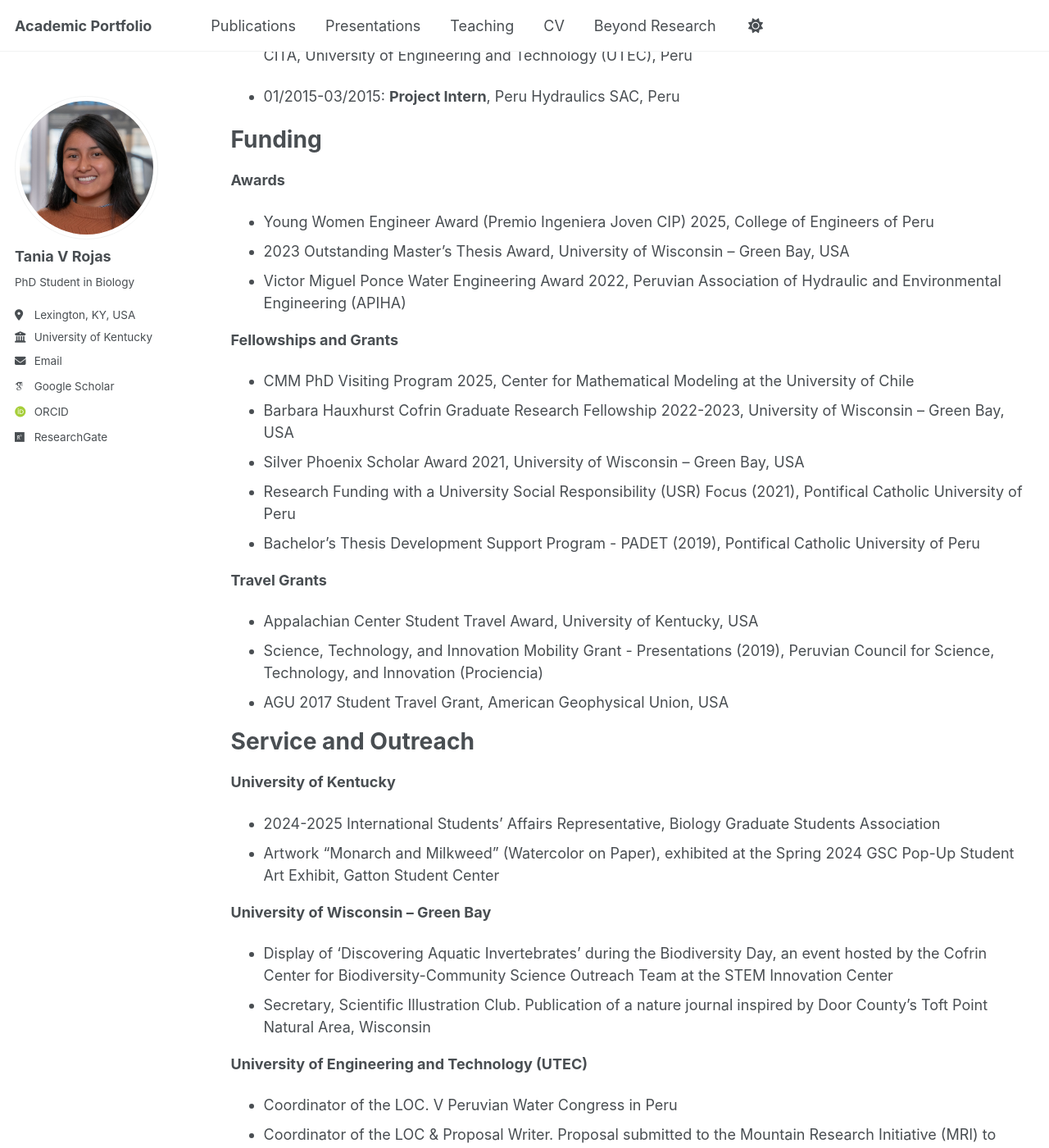
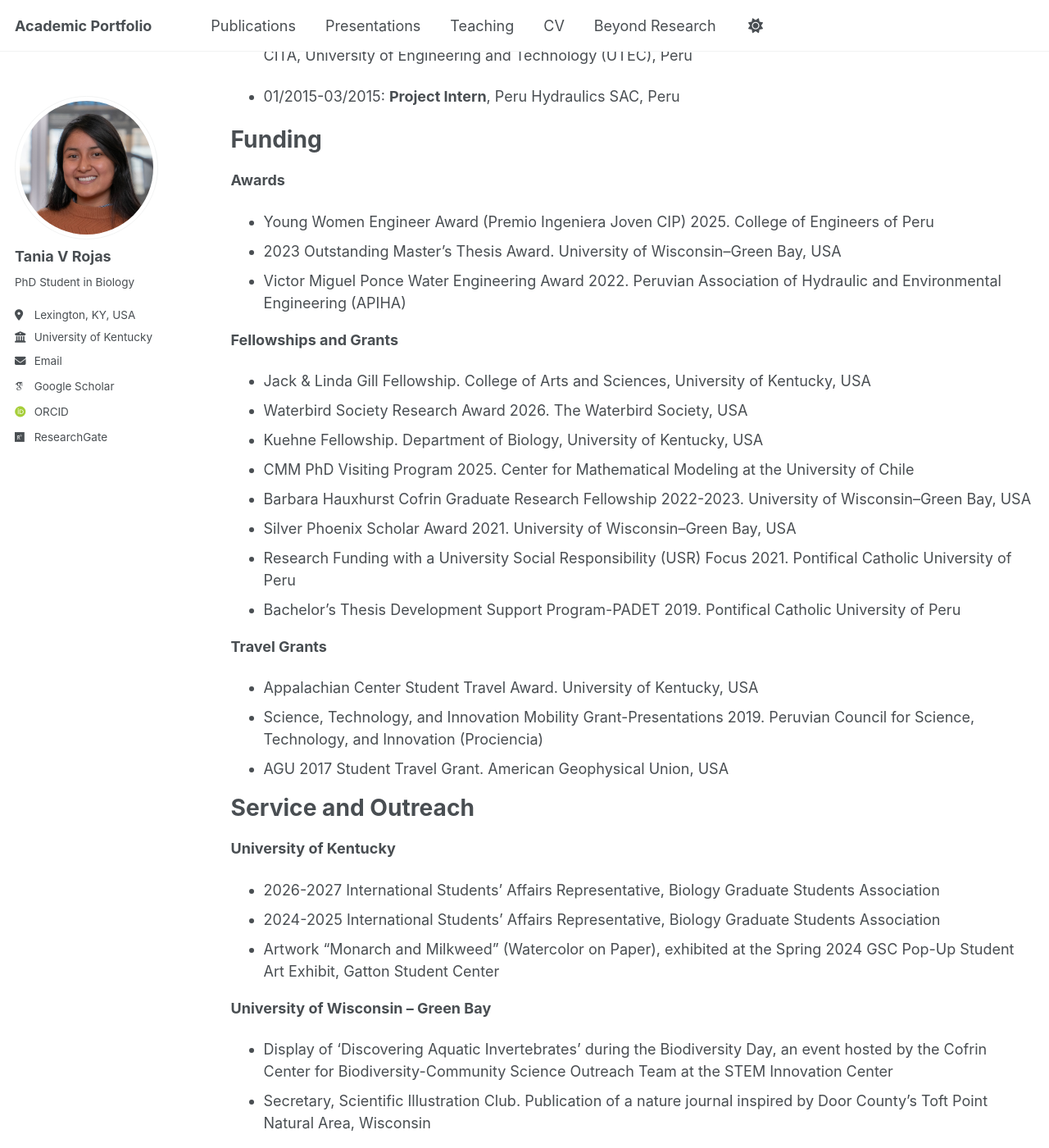
Before and after one commit to taniarojasc/taniarojasc.github.io, a Jekyll site: the page built from _pages/cv.md, in a window 1280 px wide and 1400 px high, scrolled down 695 px. Shown: the whole window at 82% size. Built offline with Jekyll 4.4.1, drawn with Linux system fonts in a browser that asks for light colours; some web fonts are replaced; a script that is not in the unit is left out; some of the changed text lies outside the part shown.

Commit message:
Update cv.md

```diff
--- a/_pages/cv.md
+++ b/_pages/cv.md
@@ -15,11 +15,11 @@ Education
 
 Work Experience
 ======
-* 05/2023-07/2023: **Field Assistant**, Cofrin Center for Biodiversity, University of Wisconsin – Green Bay, USA
+* 05/2023-07/2023: **Field Assistant**, Cofrin Center for Biodiversity, University of Wisconsin–Green Bay, USA
 
-* 05/2022-08/2022: **Student Biological Science Technician**, Aquatic Ecology and Fisheries Laboratory, University of Wisconsin – Green Bay, USA
+* 05/2022-08/2022: **Student Biological Science Technician**, Aquatic Ecology and Fisheries Laboratory, University of Wisconsin–Green Bay, USA
 
-* 11/2021-01/2022: **Sustainability Research, Policy, and Engagement Intern**, Environmental and Management Business Institute, University of Wisconsin – Green Bay, USA
+* 11/2021-01/2022: **Sustainability Research, Policy, and Engagement Intern**, Environmental and Management Business Institute, University of Wisconsin–Green Bay, USA
 
 *  04/2021-present: **Environmental Consultant**, RED YAKU, Peru
 
@@ -32,25 +32,29 @@ Work Experience
 Funding
 ======
 **Awards**
-* Young Women Engineer Award (Premio Ingeniera Joven CIP) 2025, College of Engineers of Peru
-* 2023 Outstanding Master’s Thesis Award, University of Wisconsin – Green Bay, USA
-* Victor Miguel Ponce Water Engineering Award 2022, Peruvian Association of Hydraulic and Environmental Engineering (APIHA)
+* Young Women Engineer Award (Premio Ingeniera Joven CIP) 2025. College of Engineers of Peru
+* 2023 Outstanding Master’s Thesis Award. University of Wisconsin–Green Bay, USA
+* Victor Miguel Ponce Water Engineering Award 2022. Peruvian Association of Hydraulic and Environmental Engineering (APIHA)
 
 **Fellowships and Grants**
-* CMM PhD Visiting Program 2025, Center for Mathematical Modeling at the University of Chile
-* Barbara Hauxhurst Cofrin Graduate Research Fellowship 2022-2023, University of Wisconsin – Green Bay, USA
-* Silver Phoenix Scholar Award 2021, University of Wisconsin – Green Bay, USA
-* Research Funding with a University Social Responsibility (USR) Focus (2021), Pontifical Catholic University of Peru
-* Bachelor’s Thesis Development Support Program - PADET (2019), Pontifical Catholic University of Peru
+* Jack & Linda Gill Fellowship. College of Arts and Sciences, University of Kentucky, USA
+* Waterbird Society Research Award 2026. The Waterbird Society, USA
+* Kuehne Fellowship. Department of Biology, University of Kentucky, USA
+* CMM PhD Visiting Program 2025. Center for Mathematical Modeling at the University of Chile
+* Barbara Hauxhurst Cofrin Graduate Research Fellowship 2022-2023. University of Wisconsin–Green Bay, USA
+* Silver Phoenix Scholar Award 2021. University of Wisconsin–Green Bay, USA
+* Research Funding with a University Social Responsibility (USR) Focus 2021. Pontifical Catholic University of Peru
+* Bachelor’s Thesis Development Support Program-PADET 2019. Pontifical Catholic University of Peru
 
 **Travel Grants**
-* Appalachian Center Student Travel Award, University of Kentucky, USA
-* Science, Technology, and Innovation Mobility Grant - Presentations (2019), Peruvian Council for Science, Technology, and Innovation (Prociencia)
-* AGU 2017 Student Travel Grant, American Geophysical Union, USA
+* Appalachian Center Student Travel Award. University of Kentucky, USA
+* Science, Technology, and Innovation Mobility Grant-Presentations 2019. Peruvian Council for Science, Technology, and Innovation (Prociencia)
+* AGU 2017 Student Travel Grant. American Geophysical Union, USA
 
 Service and Outreach
 ======
 **University of Kentucky**
+* 2026-2027 International Students' Affairs Representative, Biology Graduate Students Association
 * 2024-2025 International Students' Affairs Representative, Biology Graduate Students Association
 * Artwork “Monarch and Milkweed” (Watercolor on Paper), exhibited at the Spring 2024 GSC Pop-Up Student Art Exhibit, Gatton Student Center
 
```
Also changed, not shown: other parts of _pages/cv.md (+0 -3 lines).
